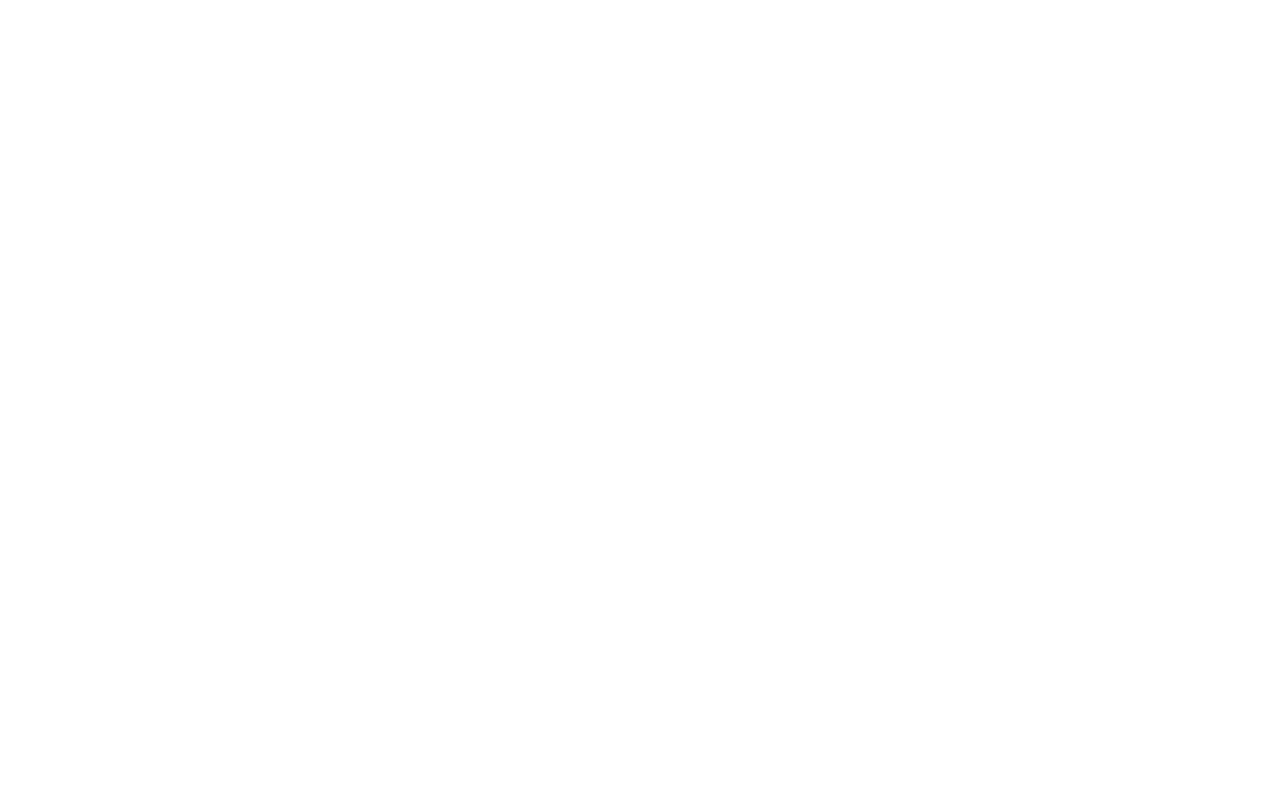
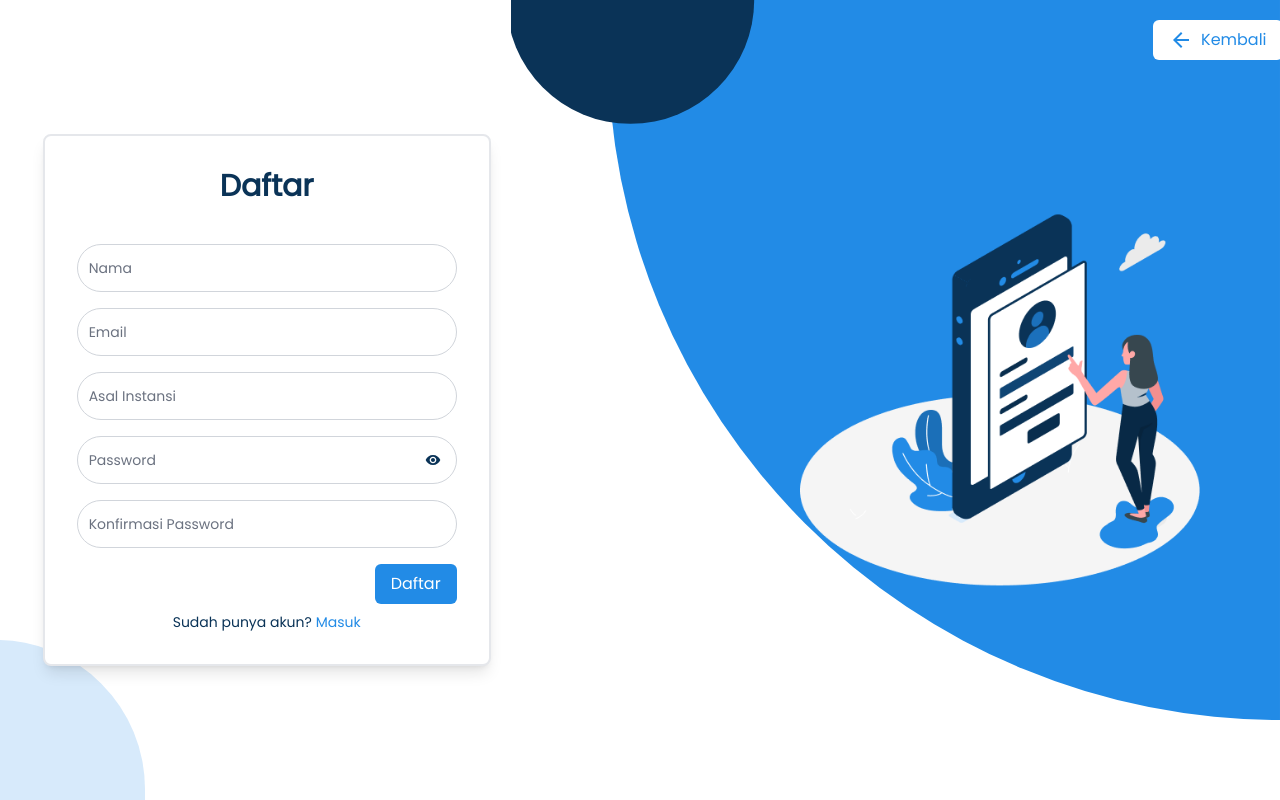
Before and after one commit to alfiansyrff/lsp-stis, a React (Vite) app: page /register in a window 1280 px wide. Before the commit this address had no page. Built offline with nearby package versions, Linux system fonts and the light colour scheme.

Commit message:
Update register, addition in login & footer

```diff
--- a/src/App.jsx
+++ b/src/App.jsx
@@ -20,6 +20,7 @@
 import DetailSertifikasi from './pages/admin/DetailSertifikasi';
 import Ujian from './pages/admin/Ujian';
 import Profile from './pages/admin/Profile';
+import Register from './pages/guest/Register';
 
 
 
@@ -29,6 +30,7 @@
         <Routes>
           <Route path="/" element={<Home />} />
           <Route path="/login" element={<Login />} />
+          <Route path='/register' element={<Register />}/>
           <Route path="/berita" element={<Berita />} />
           <Route path="/sertifikasi" element={<Sertifikasi />} />
           <Route path="/regulasi" element={<Reguilasi />} />
--- a/src/components/SupportBy/index.jsx
+++ b/src/components/SupportBy/index.jsx
@@ -12,7 +12,7 @@
     height: 100,
   },
   {
-    link: "https://bps.go.id/",
+    link: "https://bnsp.go.id/",
     title: "BNSP (Badan Nasional Sertifikat Profesi)",
     alt: "BPS",
     src: "/image/bnsp.png",
--- a/src/pages/guest/Login.jsx
+++ b/src/pages/guest/Login.jsx
@@ -199,13 +199,16 @@
   return (
     <div className="flex h-screen relative">
       <div className="w-7/12 relative">
-        <div className="bg-primaryBlue h-full w-full rounded-br-full absolute top-0 left-0 bottom-0 z-0" style={{ clipPath: 'polygon(0 0, 100% 0, 100% 100%, 0 100%)' }}></div>
-        <Link to={'/'} className="bg-white w-fit rounded-md flex space-x-2 items-center px-4 py-2 relative left-20 top-10 z-10">
+        <div className="bg-primaryBlue h-full w-full rounded-br-full absolute top-0 left-0 z-0" style={{ height: '90%', width: '90%', clipPath: 'polygon(0 0, 100% 0, 100% 100%, 0 100%)' }}></div>
+        <div className="bg-ternaryBlue h-full w-full rounded-bl-full rounded-br-full absolute top-0 z-0" style={{ height: '40%', width: '40%', clipPath: 'circle(40% at 40% 0)', left: '72%' }}></div>
+        <div className="h-full w-full rounded-br-full absolute bottom-0 z-0" style={{ height: '20%', width: '20%', backgroundColor: '#D7EAFB', clipPath: 'polygon(0 0, 100% 0, 100% 100%, 0 100%)', left: '151.4%' , transform: 'rotate(180deg)' }}></div>
+
+        <Link to={'/'} className="bg-white w-fit rounded-md flex space-x-2 items-center px-4 py-2 relative left-5 top-5 z-10">
           <ArrowBack className="text-primaryBlue" fontSize="medium" />
           <p className="text-primaryBlue">Kembali</p>
         </Link>
         <div className="absolute top-1/2 left-20 transform -translate-y-1/2 w-full text-center">
-          <img className="object-cover" width={500} height={500} src="image/login.png" alt="Background Login" />
+          <img className="object-cover" width={400} height={400} src="image/login.png" alt="Background Login" />
         </div>
       </div>
 
@@ -251,7 +254,7 @@
             <div className="flex items-center justify-end">
               <PrimaryButton text={'Masuk'} type="submit" />
             </div>
-            <p className="text-ternaryBlue text-sm text-center mt-2">Belum punya akun? <span><Link to={'register'} className="text-primaryBlue hover:text-ternaryBlue">Daftar</Link></span> </p>
+            <p className="text-ternaryBlue text-sm text-center mt-2">Belum punya akun? <span><Link to={'/register'} className="text-primaryBlue hover:text-ternaryBlue">Daftar</Link></span> </p>
           </form>
         </div>
       </div>
--- /dev/null
+++ b/src/pages/guest/Register.jsx
@@ -0,0 +1,189 @@
+// Register.js
+
+import { ArrowBack } from "@mui/icons-material";
+import React, { useState } from "react";
+import PrimaryButton from '../../components/Button/PrimaryButton';
+import FloatingInput from '../../components/FloatingInput';
+import { Link, useNavigate } from 'react-router-dom';
+import { motion, AnimatePresence } from 'framer-motion';
+
+function Register() {
+  const [showPassword, setShowPassword] = useState(false);
+  const [showConfirmPassword, setShowConfirmPassword] = useState(false);
+  const [nama, setNama] = useState("");
+  const [email, setEmail] = useState("");
+  const [asalInstansi, setAsalInstansi] = useState("");
+  const [password, setPassword] = useState("");
+  const [confirmPassword, setConfirmPassword] = useState("");
+  const [error, setError] = useState({});
+  const navigate = useNavigate();
+
+  const handleTogglePasswordVisibility = () => {
+    setShowPassword((prevShowPassword) => !prevShowPassword);
+  };
+
+  const handleToggleConfirmPasswordVisibility = () => {
+    setShowConfirmPassword((prevShowConfirmPassword) => !prevShowConfirmPassword);
+  };
+
+  const handleSubmit = (event) => {
+    event.preventDefault();
+    const errors = {};
+    if (password !== confirmPassword) {
+      errors.confirmPassword = "Password tidak sesuai";
+    }
+    if (password.length < 8) {
+      errors.password = "Minimal panjang password 8 karakter";
+    }
+    // Add additional validations if needed
+    if (Object.keys(errors).length > 0) {
+      setError(errors);
+    } else {
+      setError({});
+      // Add logic to handle successful registration
+      localStorage.setItem("loginSuccess", "true");
+      navigate("/admin"); // Redirect to admin route
+    }
+  };
+
+  return (
+    <div className="flex h-screen relative">
+      <div className="w-5/12 flex items-center justify-center z-10">
+        <div className="max-w-md w-full p-8 bg-white rounded-lg shadow-lg border-2 border-gray-200">
+          <h2 className="text-3xl font-bold text-ternaryBlue text-center mb-10">Daftar</h2>
+          <form onSubmit={handleSubmit}>
+            <div className="mb-4">
+              <FloatingInput
+                label={"Nama"}
+                type={"text"}
+                id={"nama"}
+                value={nama}
+                onChange={(e) => setNama(e.target.value)}
+              />
+              {error.nama && (
+                <p id="errorNama" className="text-sm ms-2 text-red-500">
+                  {error.nama}
+                </p>
+              )}
+            </div>
+            <div className="mb-4 relative">
+              <FloatingInput
+                label={"Email"}
+                type={"email"}
+                id={"email"}
+                value={email}
+                onChange={(e) => setEmail(e.target.value)}
+              />
+              {error.email && (
+                <p id="errorEmail" className="text-sm ms-2 text-red-500">
+                  {error.email}
+                </p>
+              )}
+            </div>
+            <div className="mb-4 relative">
+              <FloatingInput
+                label={"Asal Instansi"}
+                type={"text"}
+                id={"asalInstansi"}
+                value={asalInstansi}
+                onChange={(e) => setAsalInstansi(e.target.value)}
+              />
+              {error.asalInstansi && (
+                <p id="errorAsalInstansi" className="text-sm ms-2 text-red-500">
+                  {error.asalInstansi}
+                </p>
+              )}
+            </div>
+            <div className="mb-4 relative">
+              <FloatingInput
+                label={"Password"}
+                type={showPassword ? "text" : "password"}
+                id={"password"}
+                value={password}
+                onChange={(e) => setPassword(e.target.value)}
+                showPassword={showPassword}
+                handleTogglePasswordVisibility={handleTogglePasswordVisibility}
+              />
+              {error.password && (
+                <p id="errorPassword" className="text-sm ms-2 text-red-500">
+                  {error.password}
+                </p>
+              )}
+            </div>
+            <div className="mb-4 relative">
+              <FloatingInput
+                label={"Konfirmasi Password"}
+                type={showConfirmPassword ? "text" : "password"}
+                id={"confirmPassword"}
+                value={confirmPassword}
+                onChange={(e) => setConfirmPassword(e.target.value)}
+                showPassword={showConfirmPassword}
+                handleTogglePasswordVisibility={handleToggleConfirmPasswordVisibility}
+              />
+              {error.confirmPassword && (
+                <p id="errorConfirmPassword" className="text-sm ms-2 text-red-500">
+                  {error.confirmPassword}
+                </p>
+              )}
+            </div>
+            <div className="flex items-center justify-end">
+              <PrimaryButton text={'Daftar'} type="submit" />
+            </div>
+            <p className="text-ternaryBlue text-sm text-center mt-2">Sudah punya akun? <span><Link to={'/login'} className="text-primaryBlue hover:text-ternaryBlue">Masuk</Link></span> </p>
+          </form>
+        </div>
+      </div>
+      <div className="w-7/12 relative">
+        <div
+          className="bg-primaryBlue w-[90%] h-[90%] rounded-br-full absolute top-0 right-0 z-0"
+          style={{
+            height: "90%",
+            width: "90%",
+            clipPath: "polygon(0 0, 100% 0, 100% 100%, 0 100%)",
+            transform: "scaleX(-1)",
+          }}
+        ></div>
+        <div
+          className="bg-ternaryBlue h-full rounded-bl-full rounded-br-full absolute top-0 z-0"
+          style={{
+            height: "40%",
+            width: "40%",
+            clipPath: "circle(40% at 40% 0)",
+            right: "63%",
+          }}
+        ></div>
+        <div
+          className="h-full rounded-br-full absolute bottom-0 z-0"
+          style={{
+            height: "20%",
+            width: "20%",
+            backgroundColor: "#D7EAFB",
+            clipPath: "polygon(0 0, 100% 0, 100% 100%, 0 100%)",
+            right: "152%",
+            transform: "scaleY(-1)",
+          }}
+        ></div>
+
+        <Link
+          to={"/"}
+          className="bg-white w-fit rounded-md flex space-x-2 items-center px-4 py-2 relative top-5 z-10"
+          style={{ left: "83%" }}
+        >
+          <ArrowBack className="text-primaryBlue" fontSize="medium" />
+          <p className="text-primaryBlue">Kembali</p>
+        </Link>
+        <div className="absolute right-20 top-1/2 transform -translate-y-1/2 text-center ">
+          <img
+            className="object-cover"
+            width={400}
+            height={400}
+            src="image/register.png"
+            alt="Background Register"
+          />
+        </div>
+      </div>
+    </div>
+  );
+}
+
+export default Register;
```
Also changed, not shown: src/components/Footer/Footer.jsx (+57 -37 lines), public/image/register.png (added).
